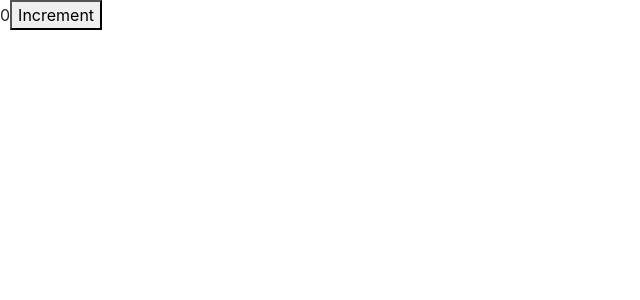
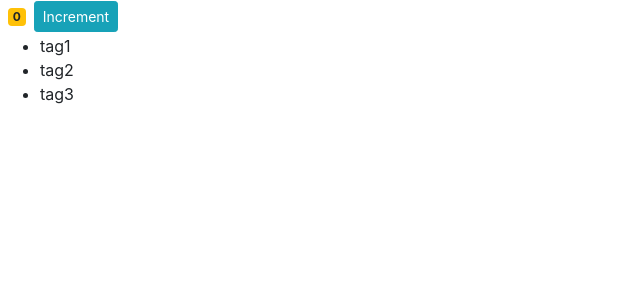
Before and after one commit to jamzhong15/focus-app, a React (Create React App) app: page / in a window 1280 px wide. Shown: the top 300 px of the page, without its empty margins (0-640 px from the left). Built offline with nearby package versions, Linux system fonts and the light colour scheme.

Commit message:
increment

```diff
--- a/src/components/counterComponent.jsx
+++ b/src/components/counterComponent.jsx
@@ -3,15 +3,38 @@ import React, { Component } from "react";
 class Counter extends Component {
   state = {
     count: 0,
+    tags: ["tag1", "tag2", "tag3"],
+  };
+
+  //   constructor() {
+  //     super();
+  //     this.handleIncrement = this.handleIncrement.bind(this);
+  //   }
+
+  handleIncrement = () => {
+    this.setState({ count: this.state.count + 1 });
   };
 
   render() {
     return (
       <React.Fragment>
-        <span className="">{this.state.count}</span>
-        <button>Increment</button>
+        <span className={this.getCountColour()}>{this.state.count}</span>
+        <button onClick={this.handleIncrement} className="btn btn-info btn-sm">
+          Increment
+        </button>
+        <ul>
+          {this.state.tags.map((tag) => (
+            <li key={tag}>{tag}</li>
+          ))}
+        </ul>
       </React.Fragment>
     );
+  }
+
+  getCountColour() {
+    let classes = "badge m-2 badge-";
+    classes += this.state.count === 0 ? "warning" : "primary";
+    return classes;
   }
 
   formatCount() {}
```
